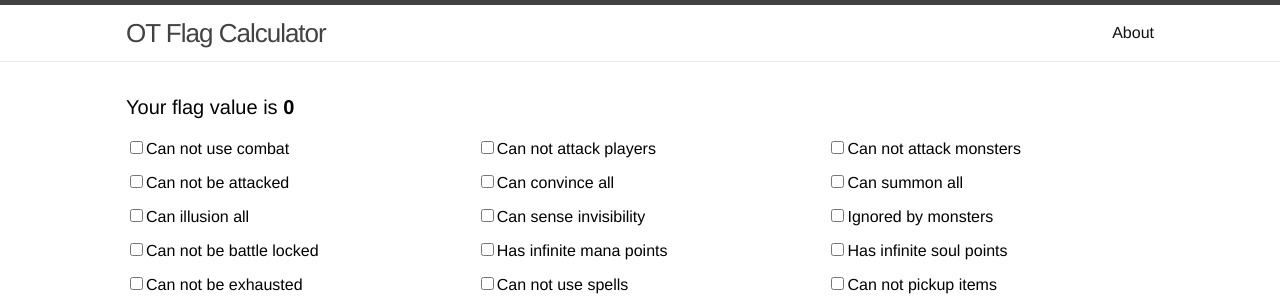
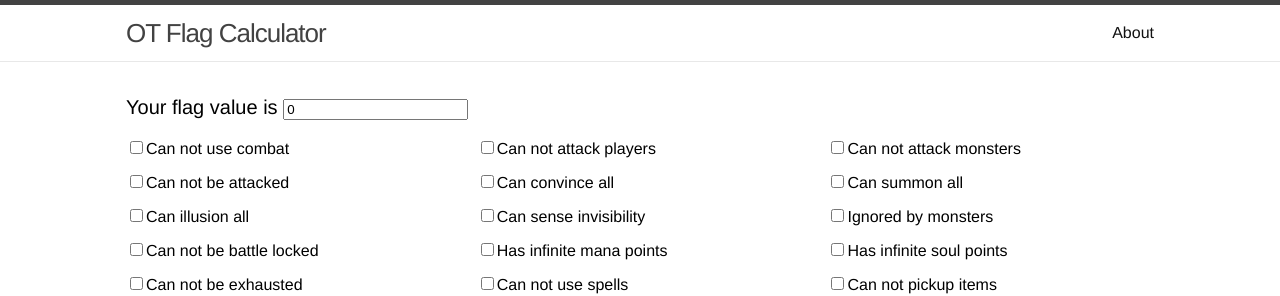
Before and after one commit to ranisalt/flags-calculator, a Jekyll site: the page built from index.html, in a window 1280 px wide. Shown: the top 296 px of the page. Built offline with Jekyll 4.4.1, drawn with Linux system fonts in a browser that asks for light colours.

Commit message:
Replace flag output to an input text

```diff
--- a/index.html
+++ b/index.html
@@ -4,7 +4,7 @@ layout: default
 
 <div class="home">
 
-  <h1 class="page-heading">Your flag value is <strong>0</strong></h1>
+  <h1 class="page-heading">Your flag value is <input id="flag" type="text" value="0" /></h1>
 
   <section class="flag-list">
     <div>
--- a/js/main.coffee
+++ b/js/main.coffee
@@ -9,7 +9,7 @@
 	val = 0
 	for el in document.querySelectorAll '.flag-list input'
 		val += pow2 el.getAttribute 'value' if el.checked
-	document.querySelector('.page-heading strong').innerHTML = val
+	document.getElementById('flag').value = val
 	return
 
 
```
